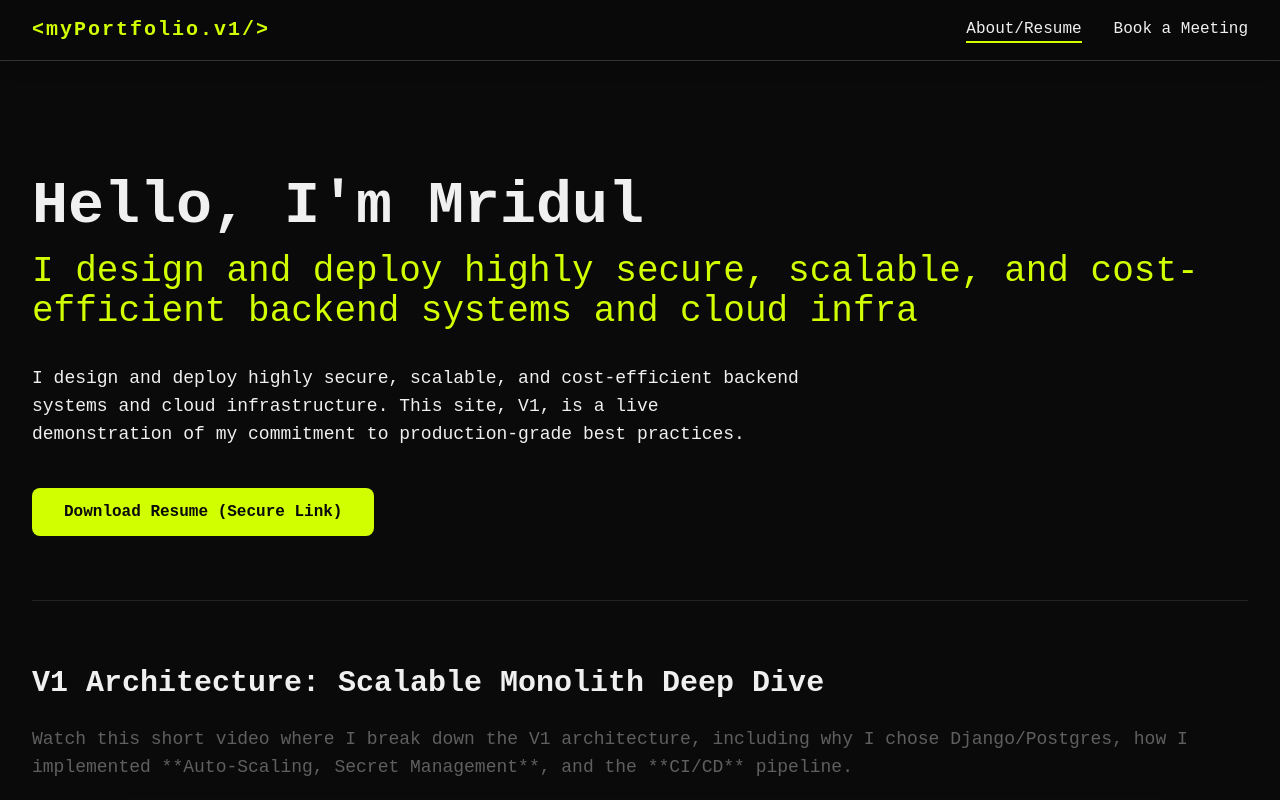
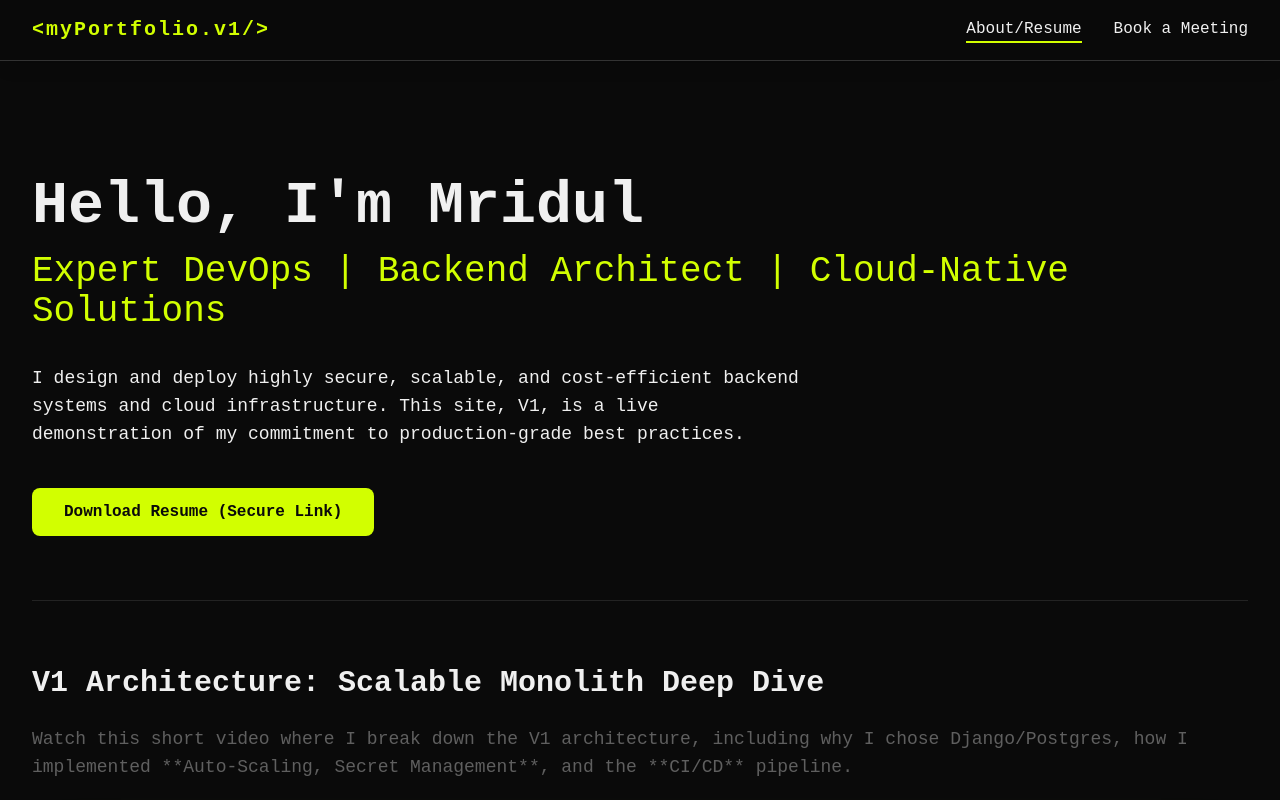
Before and after one commit to mridul-bit/portfolio_v1, a React app in the folder frontend/: page / in a window 1280 px wide. Shown: the top 800 px of the page. Built offline with nearby package versions, Linux system fonts and the light colour scheme; the HTML template or start-up script is replaced by a standard one.

Commit message:
checking ci/cd on push for all again-3

```diff
--- a/frontend/src/pages/About.jsx
+++ b/frontend/src/pages/About.jsx
@@ -73,7 +73,7 @@ const TechStackMarquee = () => {
 
 const About = () => {
   // 1. Terminal Typing Effect Logic
-  const fullText = "I design and deploy highly secure, scalable, and cost-efficient backend systems and cloud infrastructure. This site, V1, is a live demonstration of my commitment to production-grade best practices.";
+  const fullText = "Expert DevOps | Backend Architect | Cloud-Native Solutions";
 const [displayedText, setDisplayedText] = useState('');
 const [index, setIndex] = useState(0);
 
@@ -99,7 +99,7 @@ useEffect(() => {
   // Placeholder URL for your resume (will point to S3/CloudFront)
   const resumeUrl = "https://cdn.yourdomain.com/my-resume.pdf";
   // Placeholder URL for your YouTube video
-  const videoUrl = "https://www.youtube.com/embed/7iHl71nt49o";
+  const videoUrl = "https://www.youtube.com/embed";
 
   return (
     <section className="py-16 md:py-24">
```
